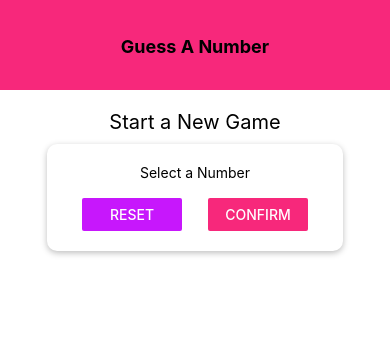
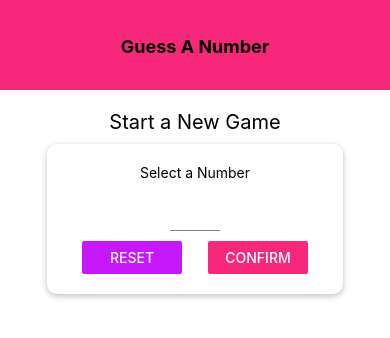
Before and after one commit to ajayg415/rn-number-guess-app, a React Native app: screen / in a window 390 px wide. Shown: the top 338 px of the page. Built offline with nearby package versions, Linux system fonts and the light colour scheme.

Commit message:
Added Input Common Component

```diff
--- /dev/null
+++ b/components/Input.js
@@ -0,0 +1,16 @@
+import React from "react";
+import { StyleSheet, TextInput } from "react-native";
+
+const Input = ({ style, ...props }) => {
+  return <TextInput {...props} style={{ ...styles.input, ...style }} />;
+};
+const styles = StyleSheet.create({
+  input: {
+    height: 40,
+    borderBottomColor: "grey",
+    borderBottomWidth: 1,
+    marginVertical: 10,
+  },
+});
+
+export default Input;
--- a/screens/StartGameScreen.js
+++ b/screens/StartGameScreen.js
@@ -1,8 +1,9 @@
 import React from "react";
-import { View, StyleSheet, Text, TextInput, Button } from "react-native";
+import { View, StyleSheet, Text, Button } from "react-native";
 
 import Card from "../components/Card";
-import Colors from '../constants/colors'
+import Colors from "../constants/colors";
+import Input from "../components/Input";
 
 const StartGameScreen = () => {
   return (
@@ -10,10 +11,15 @@
       <Text style={styles.title}>Start a New Game</Text>
       <Card style={styles.inputContainer}>
         <Text>Select a Number</Text>
-        <TextInput />
+        <Input
+          style={styles.input}
+          autoCorrect={false}
+          keyboardType="number-pad"
+          maxLength={2}
+        />
         <View style={styles.btnContainer}>
           <View style={styles.button}>
-          <Button color={Colors.accent} title="Reset" onPress={() => {}} />
+            <Button color={Colors.accent} title="Reset" onPress={() => {}} />
           </View>
           <View style={styles.button}>
             <Button color={Colors.primary} title="Confirm" onPress={() => {}} />
@@ -47,6 +53,10 @@
   button: {
     width: 100,
   },
+  input: {
+    width: 50,
+    textAlign: "center",
+  },
 });
 
 export default StartGameScreen;
```
